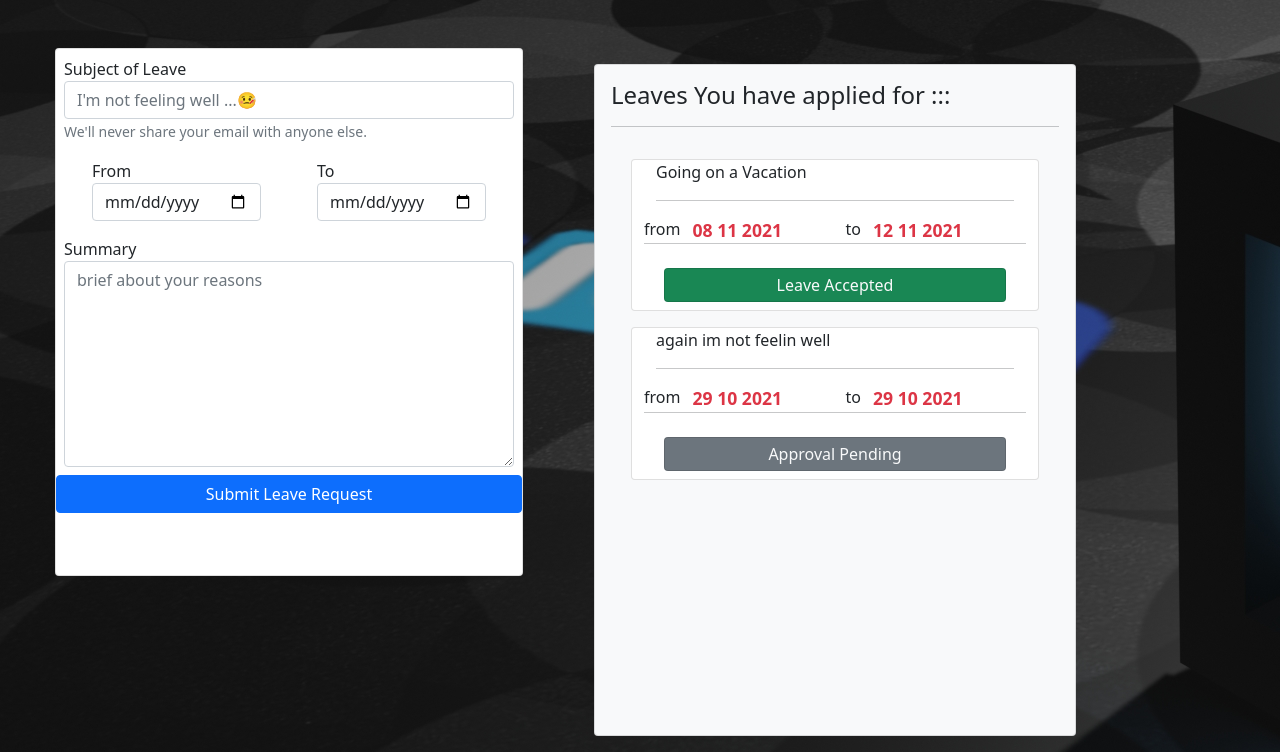
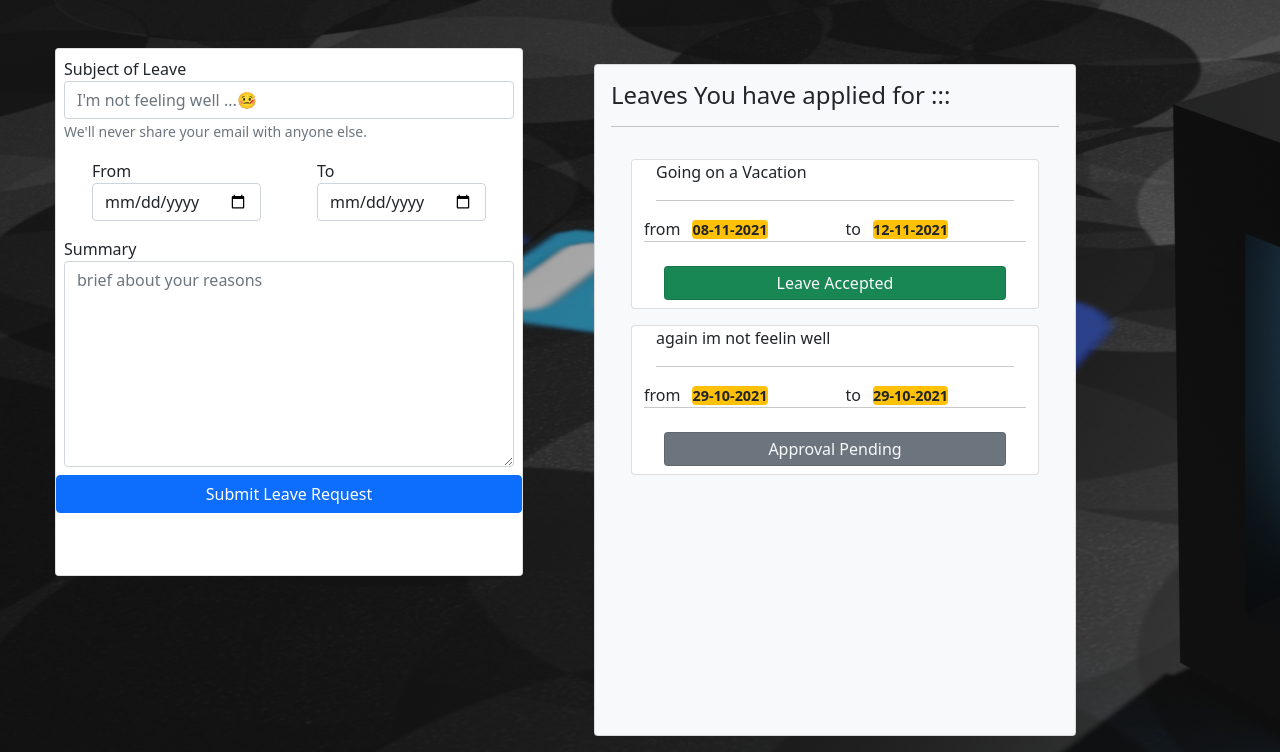
Before and after one commit to KiritoCyanPine/axiomInternship-LeaveApp, a Flask app: page /magot-dashboard in a window 1280 px wide. Shown: the part 56-808 px from the top of the page. Run offline with Flask 2, Linux system fonts and the light colour scheme; a user stored in the database is signed in; data comes from the database, SQL or seed files in the repository; some libraries are stand-ins or nearby versions.

Commit message:
minor fixes end

```diff
--- a/templates/emp_dashboard.html
+++ b/templates/emp_dashboard.html
@@ -75,10 +75,10 @@
                         <div class="">{{leaves.abstract| truncate(30) }}</div>
                         <hr>
                         <div class="row">
-                            from <div class="col mx-0"><b class="text-danger "
-                                    style="font-size: 110%;">{{leaves.fromDate.strftime('%d %m %Y')}}</b></div>
-                            to <div class="col mx-0"><b class="text-danger "
-                                    style="font-size: 110%;">{{leaves.toDate.strftime('%d %m %Y')}}</b></div>
+                            from <div class="col mx-0"><b class="bg-warning rounded"
+                                    style="font-size: 90%;">{{leaves.fromDate.strftime('%d-%m-%Y')}}</b></div>
+                            to <div class="col mx-0"><b class="bg-warning rounded"
+                                    style="font-size: 90%;">{{leaves.toDate.strftime('%d-%m-%Y')}}</b></div>
                             <hr>
                             <div class="d-flex justify-content-center">
                                 {% if leaves.leaveAccepted %}
```
